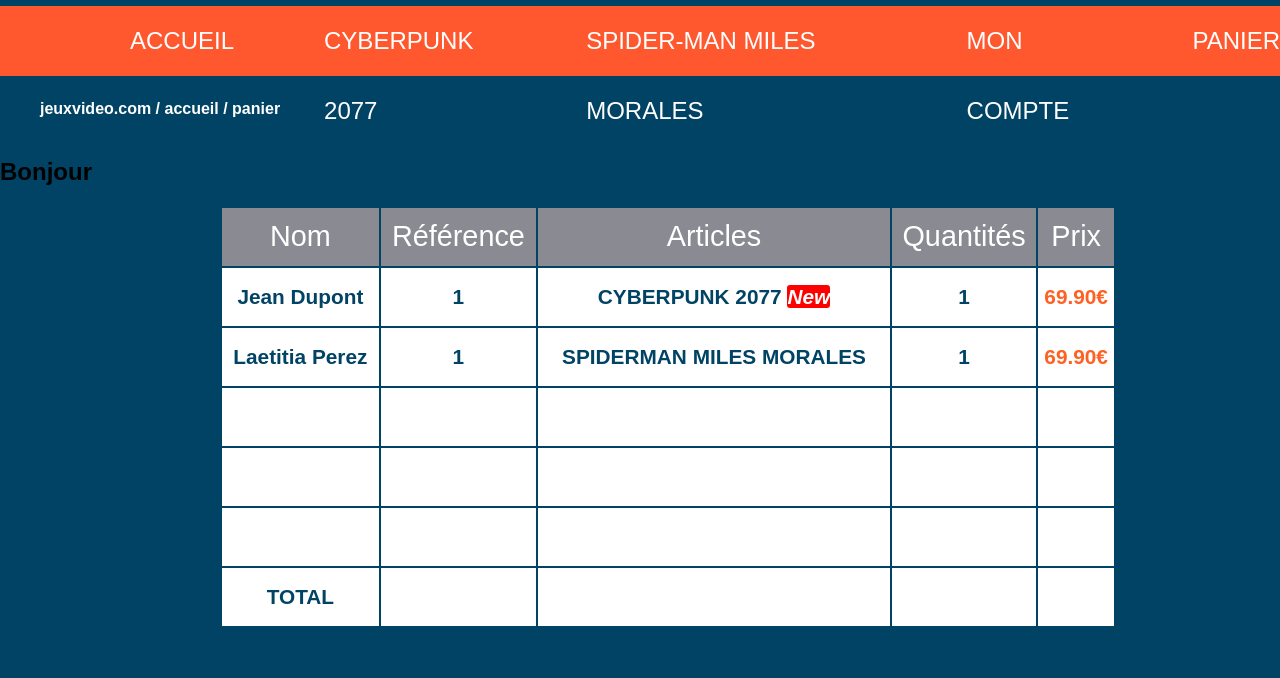
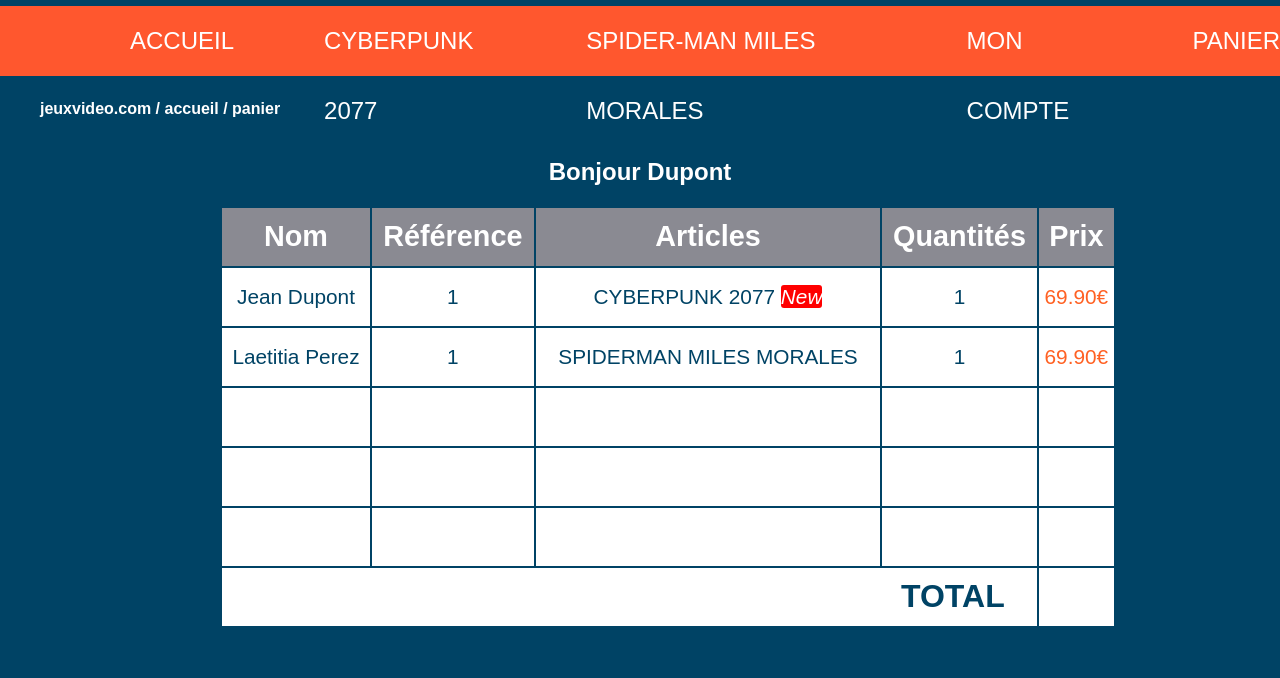
Before and after one commit to vidalmat/TP_E_COMMERCE, a PHP site: page /index.php?page=panier in a window 1280 px wide. Shown: the part 238-916 px from the top of the page. Run offline with PHP 8.4, Linux system fonts and the light colour scheme.

Commit message:
Add files via upload

```diff
--- a/panier.php
+++ b/panier.php
@@ -23,55 +23,54 @@ $array2 = [
 ?>
 <p class="fildar">jeuxvideo.com / accueil /<span></span> panier</span></p>
 
-<h2>Bonjour <?php $_SESSION["utilisateur"]?></h2>
+<h2 class="bonjour">Bonjour <?= $_SESSION["utilisateur"]?></h2>
+
 <table>
   <tr>
-    <td>Nom</td>
-    <td>Référence</td>
-    <td>Articles</td>
-    <td>Quantités</td>
-    <td>Prix</td>
+    <th>Nom</th>
+    <th>Référence</th>
+    <th>Articles</th>
+    <th>Quantités</th>
+    <th>Prix</th>
   </tr>
   <tr>
-    <th>Jean Dupont</th>
-    <th>1</th>
-    <th>CYBERPUNK 2077 <em>New</em></th>
-    <th>1</th>
-    <th class="prix">69.90€</th>
+    <td>Jean Dupont</td>
+    <td>1</td>
+    <td>CYBERPUNK 2077 <em>New</em></td>
+    <td>1</td>
+    <td class="prix">69.90€</td>
   </tr>
   <tr>
-    <th>Laetitia Perez</th>
-    <th>1</th>
-    <th>SPIDERMAN MILES MORALES</th>
-    <th>1</th>
-    <th class="prix">69.90€</th>
+    <td>Laetitia Perez</td>
+    <td>1</td>
+    <td>SPIDERMAN MILES MORALES</td>
+    <td>1</td>
+    <td class="prix">69.90€</td>
   </tr>
   <tr>
-      <th></th>
-      <th></th>
-      <th></th>
-      <th></th>
-      <th class="prix"></th>
+      <td></td>
+      <td></td>
+      <td></td>
+      <td></td>
+      <td class="prix"></td>
   </tr>
   <tr>
-      <th></th>
-      <th></th>
-      <th></th>
-      <th></th>
-      <th class="prix"></th>
+      <td></td>
+      <td></td>
+      <td></td>
+      <td></td>
+      <td class="prix"></td>
   </tr>
   <tr>
-      <th></th>
-      <th></th>
-      <th></th>
-      <th></th>
-      <th class="prix"></th>
+      <td></td>
+      <td></td>
+      <td></td>
+      <td></td>
+      <td class="prix"></td>
   </tr>
   <tr>
-      <th scope="3" class="total">TOTAL</th>
-      <th></th>
-      <th></th>
-      <th></th>
-      <th class="prix"></th>
+      <td colspan="4" class="total">TOTAL</td>
+      <td></td>
+      <td</td>
   </tr>
 </table>
--- a/style.css
+++ b/style.css
@@ -276,6 +276,11 @@ body{
 
 /* Page panier */
 
+.bonjour{
+    color: white;
+    text-align: center;
+}
+
 table{
     border-collapse: collapse;
     width: 70%;
@@ -291,12 +296,12 @@ td, th{
     height: 60px;
 }
 
-td{
+th{
     font-size: 1.8em;
     background: #8a8a92;
 }
 
-th{
+td{
     background: white;
     color: #004365;
     font-size: 1.3em;
@@ -313,6 +318,13 @@ em{
     border-radius: 3px;
 }
 
+.total{
+    font-weight: bold;
+    text-align: right;
+    font-size: 2em;
+    padding-right: 1em;
+}
+
 
 
 
```
Also changed, not shown: images/fond_header.jpg (added).
